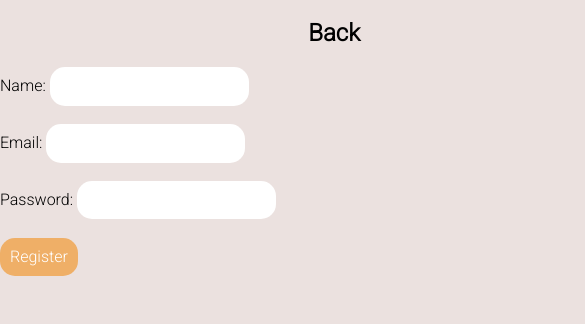
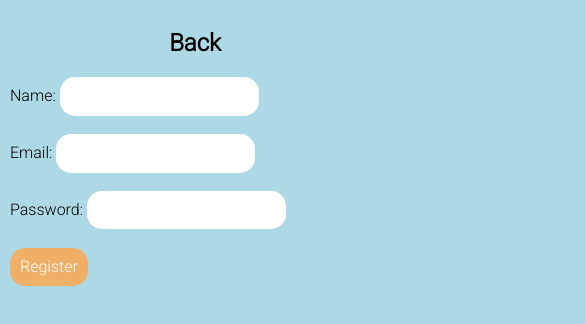
Before and after one commit to nidvar/smart-brain-fe, a React (Create React App) app: page / in a window 390 px wide. Both pictures are taken after a click on the button "Register". Shown: the top 324 px of the page, 585 px wide, since content can reach past the window. Built offline with nearby package versions, Linux system fonts and the light colour scheme.

Commit message:
finished

```diff
--- a/src/App.css
+++ b/src/App.css
@@ -108,3 +108,24 @@ input{
 p{
   line-height:30px;
 }
+
+@media only screen and (max-width: 400px) {
+  body {
+    background-color: lightblue;
+    padding:10px;
+  }
+
+  .Signin{
+    width:100%;
+    margin:auto;
+    display:flex;
+    flex-direction:column;
+  }
+
+  .Nav{
+    margin:15px;
+    text-align: center;
+  }
+
+
+}
```
